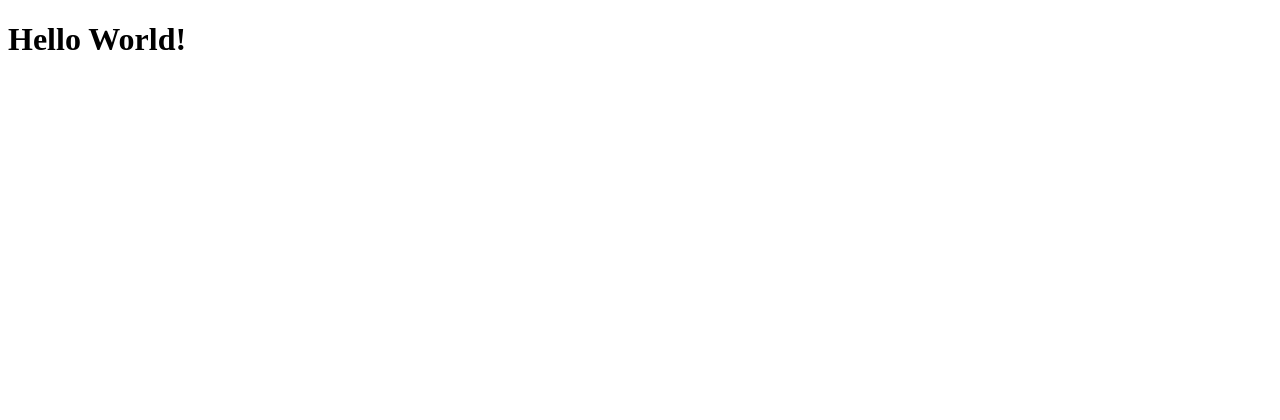
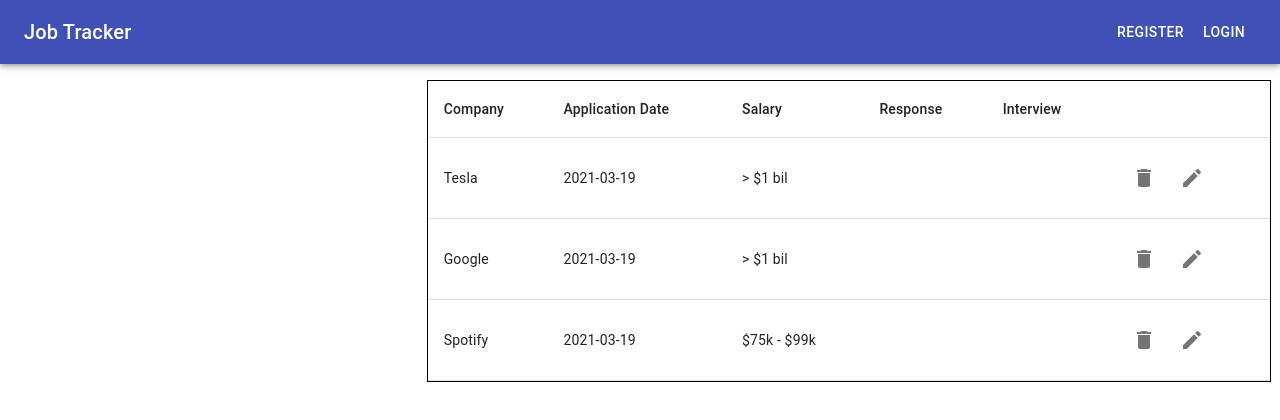
Before and after one commit to cboud31/jobTracker, a React app: page / in a window 1280 px wide. Built offline with nearby package versions, Linux system fonts and the light colour scheme.

Commit message:
Build out NavBar, app table

```diff
--- a/package.json
+++ b/package.json
@@ -16,6 +16,8 @@
     "nodemon": "^2.0.7"
   },
   "dependencies": {
+    "@material-ui/core": "^4.11.3",
+    "@material-ui/icons": "^4.11.2",
     "axios": "^0.21.1",
     "bcrypt": "^5.0.1",
     "config": "^3.3.6",
--- a/public/index.html
+++ b/public/index.html
@@ -5,6 +5,14 @@
     <meta http-equiv="X-UA-Compatible" content="IE=edge">
     <meta name="viewport" content="width=device-width, initial-scale=1.0">
     <title>Job Tracker</title>
+    <style>
+        *{
+        box-sizing: border-box;
+        border: 0;
+        padding: 0;
+        margin: 0;
+        }
+    </style>
 </head>
 <body>
     <div id="root"></div>
--- a/src/components/App.js
+++ b/src/components/App.js
@@ -1,9 +1,46 @@
-import React from 'react';
+import React, { useState } from 'react';
+
+import { NavBar, AppsList } from './index';
+
+const initData = [
+  {
+    job_app_id: 1,
+    applyDate: '2021-03-19',
+    company: 'Tesla',
+    title: 'CEO',
+    salary: '> $1 bil',
+    response: false,
+    interview: false,
+    offer: false,
+  },
+  {
+    job_app_id: 2,
+    applyDate: '2021-03-19',
+    company: 'Google',
+    title: 'President',
+    salary: '> $1 bil',
+    response: false,
+    interview: false,
+    offer: false,
+  },
+  {
+    job_app_id: 3,
+    applyDate: '2021-03-19',
+    company: 'Spotify',
+    title: 'Software Engineer',
+    salary: '$75k - $99k',
+    response: false,
+    interview: false,
+    offer: false,
+  },
+];
 
 const App = () => {
+  const [jobsList, setJobsList] = useState(initData);
   return (
     <div className="App">
-      <h1>Hello World!</h1>
+      <NavBar />
+      <AppsList jobsList={jobsList} />
     </div>
   );
 };
--- /dev/null
+++ b/src/components/AppsList.js
@@ -0,0 +1,79 @@
+import React from 'react';
+
+import { makeStyles } from '@material-ui/core/styles';
+import Paper from '@material-ui/core/Paper';
+import List from '@material-ui/core/List';
+import Table from '@material-ui/core/Table';
+import TableBody from '@material-ui/core/TableBody';
+import TableCell from '@material-ui/core/TableCell';
+import TableContainer from '@material-ui/core/TableContainer';
+import TableHead from '@material-ui/core/TableHead';
+import TableRow from '@material-ui/core/TableRow';
+import Grid from '@material-ui/core/Grid';
+
+import IconButton from '@material-ui/core/IconButton';
+import EditIcon from '@material-ui/icons/Edit';
+import DeleteIcon from '@material-ui/icons/Delete';
+
+const useStyles = makeStyles({
+  table: {
+    minWidth: '66vw',
+    border: '1px solid black',
+  },
+});
+
+const AppsList = ({ jobsList }) => {
+  const classes = useStyles();
+
+  return (
+    <Grid container justify="center" style={{ marginTop: '1rem' }}>
+      <Grid item xs={11} md={8} lg={4}>
+        <TableContainer className={classes.table}>
+          <Table>
+            <TableHead>
+              <TableRow>
+                <TableCell>Company</TableCell>
+                <TableCell>Application Date</TableCell>
+                <TableCell>Salary</TableCell>
+                <TableCell>Response</TableCell>
+                <TableCell>Interview</TableCell>
+                <TableCell />
+              </TableRow>
+            </TableHead>
+            <TableBody>
+              {jobsList.map((job) => {
+                return (
+                  <TableRow key={job.job_app_id}>
+                    <TableCell>{job.company}</TableCell>
+                    <TableCell>{job.applyDate}</TableCell>
+                    <TableCell>{job.salary}</TableCell>
+                    <TableCell>{job.response}</TableCell>
+                    <TableCell>{job.interview}</TableCell>
+                    <TableCell>
+                      <IconButton aria-label="Delete">
+                        <DeleteIcon />
+                      </IconButton>
+                      <IconButton aria-label="Edit">
+                        <EditIcon />
+                      </IconButton>
+                    </TableCell>
+                  </TableRow>
+                );
+              })}
+            </TableBody>
+            {/* <List>
+          <div className="AppsList">
+            {jobsList.map((job) => {
+              console.log(job);
+              return <li>{job.company}</li>;
+            })}
+          </div>
+        </List> */}
+          </Table>
+        </TableContainer>
+      </Grid>
+    </Grid>
+  );
+};
+
+export default AppsList;
--- /dev/null
+++ b/src/components/NavBar.js
@@ -0,0 +1,40 @@
+import React from 'react';
+
+import { makeStyles } from '@material-ui/core/styles';
+import AppBar from '@material-ui/core/AppBar';
+import Toolbar from '@material-ui/core/Toolbar';
+import Typography from '@material-ui/core/Typography';
+import Button from '@material-ui/core/Button';
+import IconButton from '@material-ui/core/IconButton';
+import MenuIcon from '@material-ui/icons/Menu';
+
+const useStyles = makeStyles((theme) => ({
+  root: {
+    flexGrow: 1,
+  },
+  menuButton: {
+    marginRight: theme.spacing(2),
+  },
+  title: {
+    flexGrow: 1,
+  },
+}));
+
+const NavBar = () => {
+  const classes = useStyles();
+  return (
+    <div className={classes.root}>
+      <AppBar position="static">
+        <Toolbar>
+          <Typography variant="h6" className={classes.title}>
+            Job Tracker
+          </Typography>
+          <Button color="inherit">Register</Button>
+          <Button color="inherit">Login</Button>
+        </Toolbar>
+      </AppBar>
+    </div>
+  );
+};
+
+export default NavBar;
--- a/src/components/index.js
+++ b/src/components/index.js
@@ -1 +1,3 @@
 export { default as App } from './App';
+export { default as NavBar } from './NavBar';
+export { default as AppsList } from './AppsList';
```
Also changed, not shown: 1 other file.
